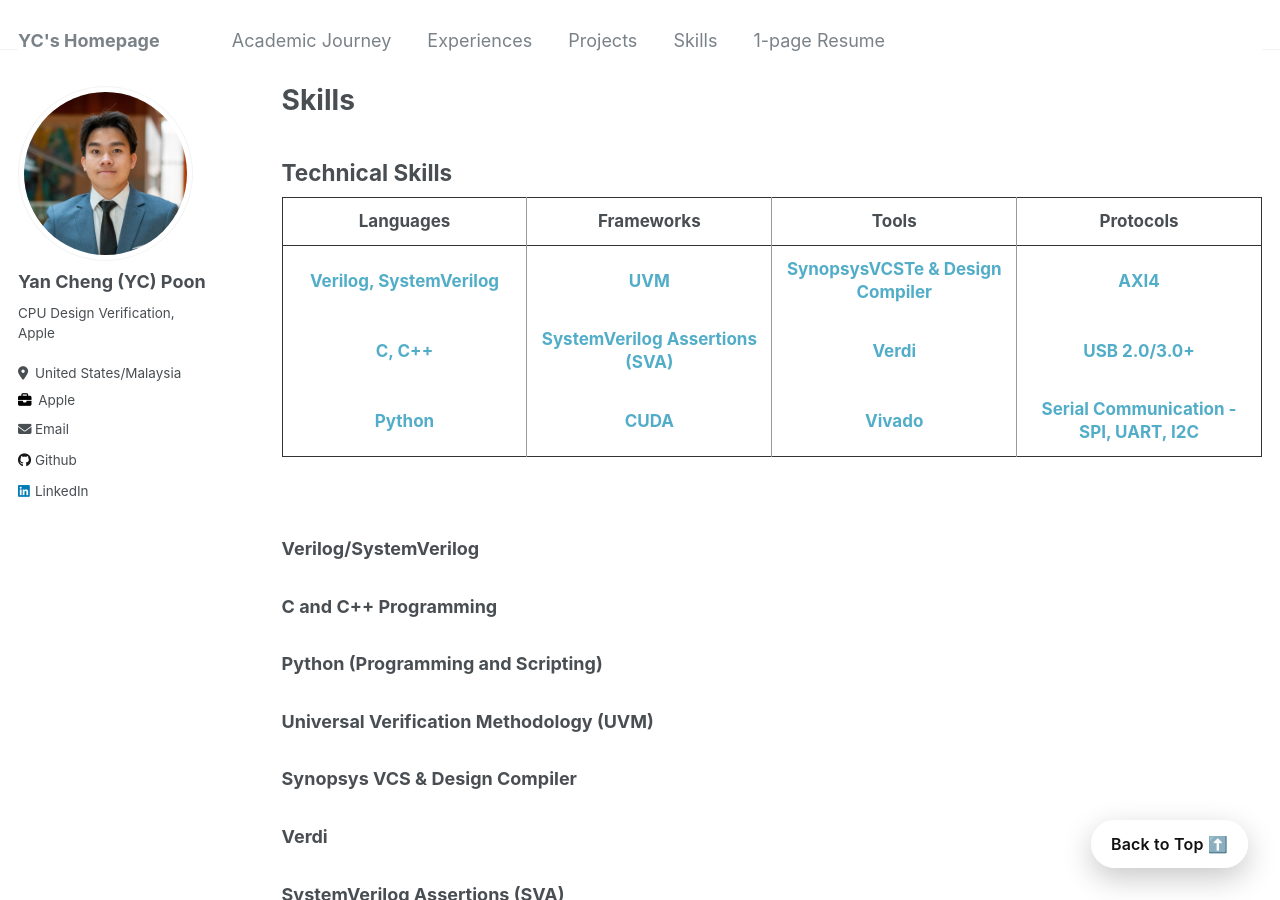
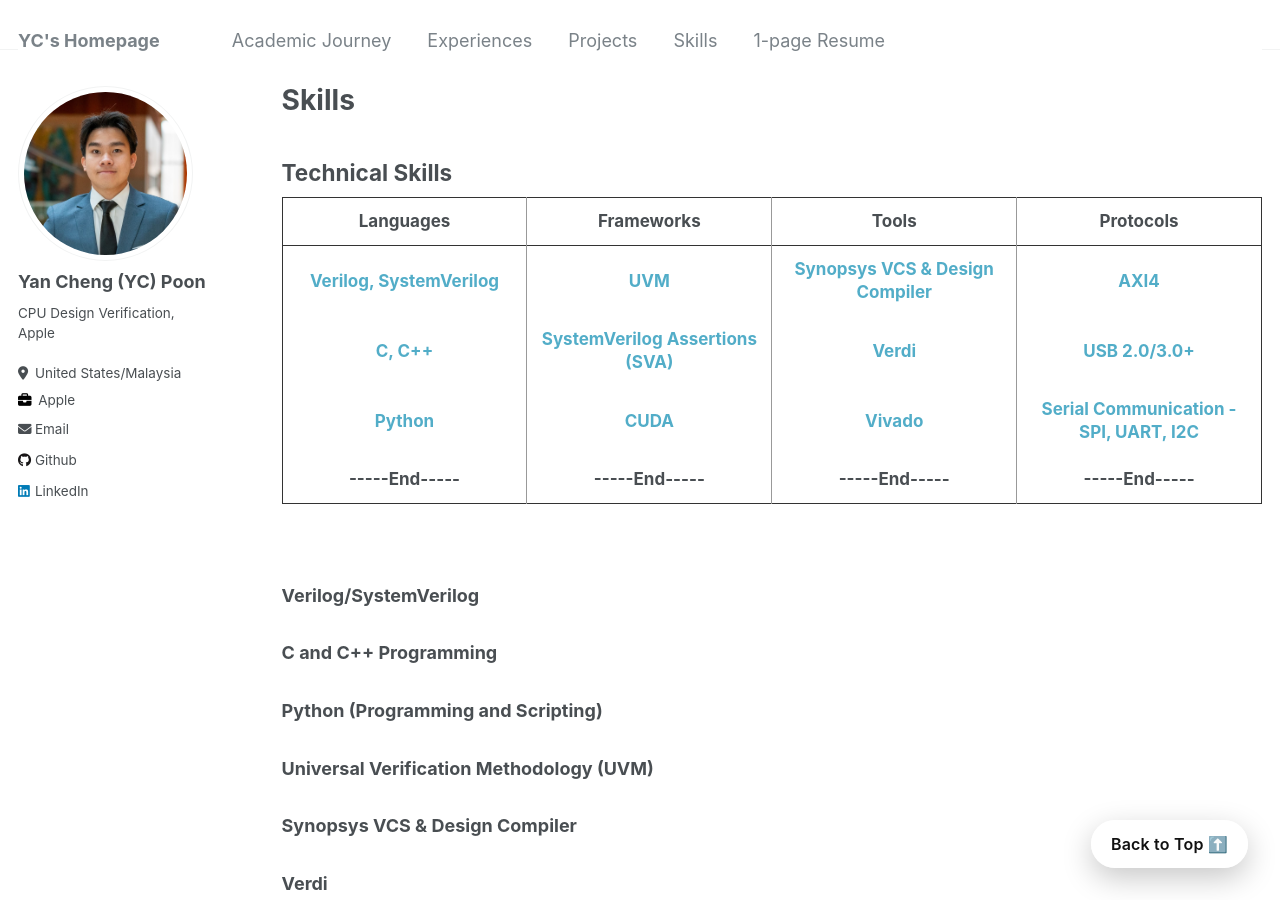
Before and after one commit to ycpoon/ycpoon.github.io, a Jekyll site: the page built from _pages/skills.md, in a window 1280 px wide and 900 px high. Built offline with Jekyll 4.4.1, drawn with Linux system fonts in a browser that asks for light colours.

Commit message:
mobile comp3 test1

```diff
--- a/_pages/skills.md
+++ b/_pages/skills.md
@@ -22,7 +22,7 @@ redirect_from:
     <tr>
       <td><a href="#verilogsystemverilog">Verilog, SystemVerilog</a></td>
       <td><a href="#universal-verification-methodology-uvm">UVM</a></td>
-      <td><a href="#synopsys-vcs--design-compiler">SynopsysVCSTe & Design Compiler</a></td>
+      <td><a href="#synopsys-vcs--design-compiler">Synopsys VCS & Design Compiler</a></td>
       <td><a href="#axi4-streammemory-mappedlite">AXI4</a></td>
     </tr>
     <tr>
@@ -36,6 +36,12 @@ redirect_from:
       <td><a href="#cuda">CUDA</a></td>
       <td><a href="#vivado-xilinx-fpga">Vivado</a></td>
       <td><a href="#spi-uart-i2c-communication-protocols">Serial Communication - SPI, UART, I2C</a></td>
+    </tr>
+    <tr>
+      <td>-----End-----</td>
+      <td>-----End-----</td>
+      <td>-----End-----</td>
+      <td>-----End-----</td>
     </tr>
   </table>
 </div>
```
